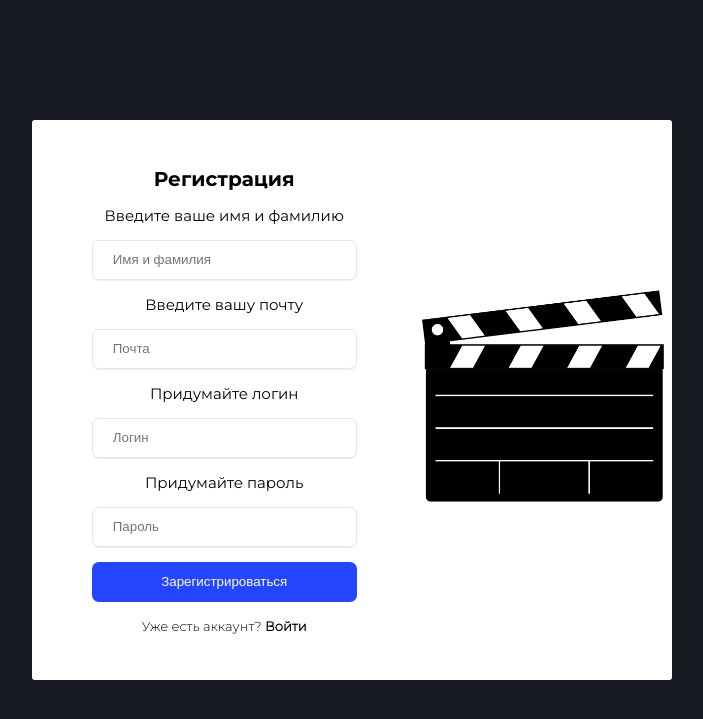
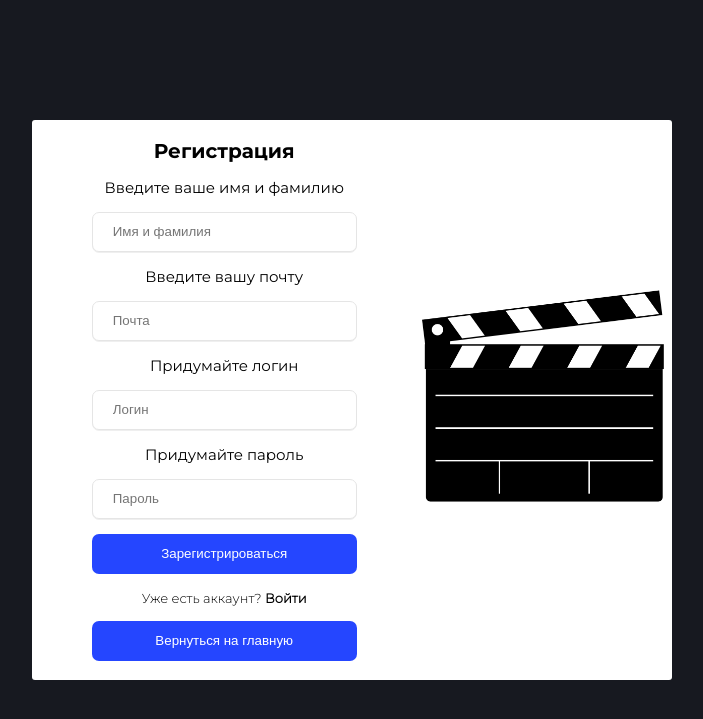
Before and after one commit to Breez97/Web-Films, a PHP site: page /auth_and_reg/reg.php in a window 1280 px wide. Shown: the top 719 px of the page, without its empty margins (288-991 px from the left). Run offline with PHP 8.4, Linux system fonts and the light colour scheme; data that the repository does not hold is empty.

Commit message:
Add buttons back to main + icos

```diff
--- a/reg.php
+++ b/auth_and_reg/reg.php
@@ -1,9 +1,10 @@
 <html>
     <head>
         <title>Регистрация</title>
-        <link rel="stylesheet" href="css/css_common.css">
-        <link rel="stylesheet" href="css/css_fonts.css">
-        <link rel="stylesheet" href="css/css_auth_reg.css">
+        <link rel="icon" type="image/x-icon" href="../icon.ico">
+        <link rel="stylesheet" href="../css/css_common.css">
+        <link rel="stylesheet" href="../css/css_fonts.css">
+        <link rel="stylesheet" href="../css/css_auth_reg.css">
     </head>
     <body>
         <table class="form-container" height=70%>
@@ -21,7 +22,7 @@
                         $password = $_POST['password_new'];
                         $email = $_POST['email_new'];
 
-                        include "connection.php";
+                        include "../connection.php";
 
                         $result = mysqli_query($descr, "SELECT * FROM users_auth WHERE login='$login' OR email='$email'");
                         $is_found = 0;
@@ -41,10 +42,10 @@
                                 if($is_found_new_user == 1)
                                 {
                                     printf("
-                                    <form id='goToMain' action='main.php' method='POST'>
+                                    <form id='go_to_main' action='../main.php' method='POST'>
                                         <input type='hidden' name='user_id' value=$user_id>
                                     </form>
-                                    <script>document.getElementById('goToMain').submit();</script>
+                                    <script>document.getElementById('go_to_main').submit();</script>
                                     ");
                                 }
                             }
@@ -93,8 +94,11 @@
                         <button type="submit">Зарегистрироваться</button>
                     </form>
                     <div class="login-text_small">Уже есть аккаунт? <a href="auth.php"><b>Войти</b></a></div>
+                    <form action="../main.php" method="POST">
+                        <button type="submit">Вернуться на главную</button>
+                    </form>
                 </td>
-                <td class="image-column"><img src="images/auth_reg/reg_img.png"></td>
+                <td class="image-column"><img src="../images/auth_reg/reg_img.png"></td>
             </tr>
         </table>
     </body>
--- a/css/css_auth_reg.css
+++ b/css/css_auth_reg.css
@@ -31,7 +31,7 @@
     margin: 15px 0 0 0;
 }
 
-.login, .login-text, .login-text_small
+.login, .login-text
 {
     color: black;
     margin: 15px 0 15px 0;
@@ -51,8 +51,10 @@
 
 .login-text_small
 {
+    color: black;
     font-family: 'Montserrat-Light';
     font-size: 13px;
+    margin: 15px 0 0 0;
 }
 
 .input-field
@@ -77,16 +79,17 @@ button
     outline: none;
     color: white;
     cursor: pointer;
+    transition: .4s;
 }
 
 button:hover
 {
-    transition: .5s;
+    transition: .4s;
     background: rgb(245,0,97);
 }
 
 a:hover
 {
-    transition: .5s;
+    transition: .4s;
     color: rgb(245,0,97);
 }
```
Also changed, not shown: auth_and_reg/auth.php (renamed from auth.php, +11 -7 lines), main.php (+17 -1 lines), carousel/arrow_left.png (added), carousel/arrow_right.png (added), carousel/bladerunner.png (added), carousel/cool_guy.png (added), icon.ico (added).
